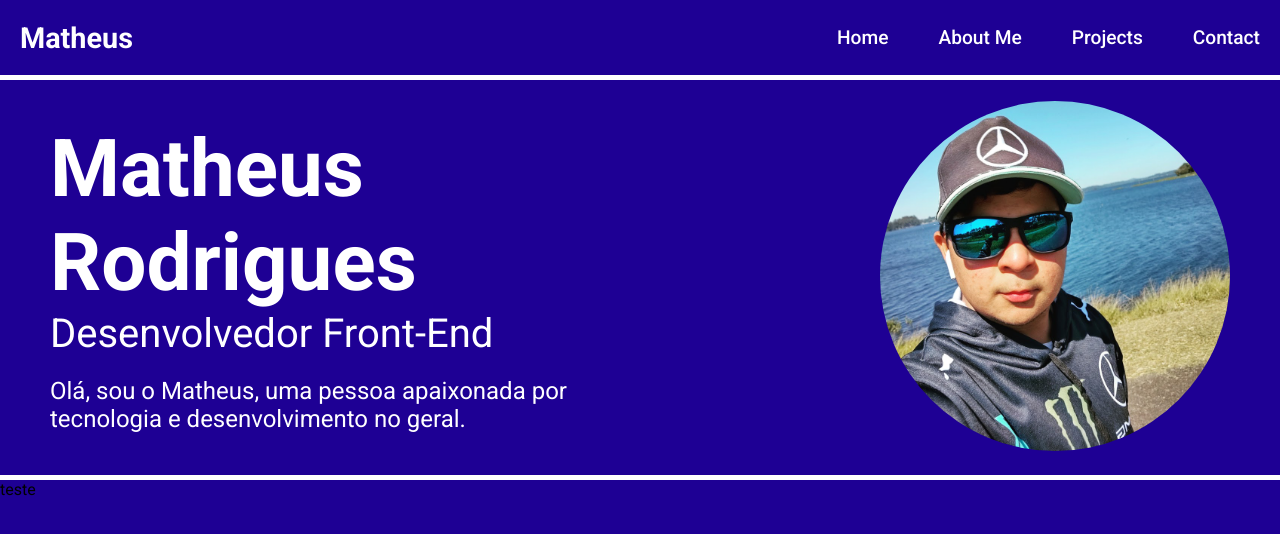
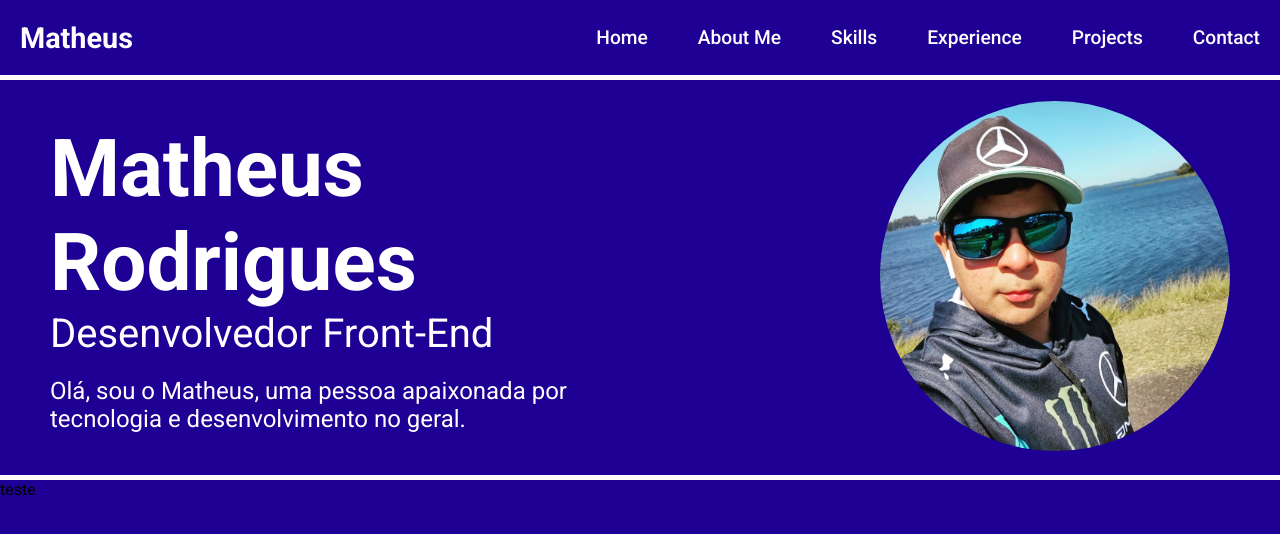
Before and after one commit to MatheusRodri/web_my-portfolio_nx, a Next.js app: page / in a window 1280 px wide. Shown: the top 534 px of the page. Built offline with nearby package versions, Linux system fonts and the light colour scheme.

Commit message:
Add more itens to menu

```diff
--- a/src/components/Header/index.tsx
+++ b/src/components/Header/index.tsx
@@ -23,6 +23,12 @@ export default function Header() {
                         <a href="#about" onClick={() => setMenuOpen(false)}>About Me</a>
                     </li>
                     <li className={styles.navItem}>
+                        <a href="#skills" onClick={() => setMenuOpen(false)}>Skills</a>
+                    </li>
+                    <li className={styles.navItem}>
+                        <a href="#experience" onClick={() => setMenuOpen(false)}>Experience</a>
+                    </li>
+                    <li className={styles.navItem}>
                         <a href="#projects" onClick={() => setMenuOpen(false)}>Projects</a>
                     </li>
                     <li className={styles.navItem}>
```
